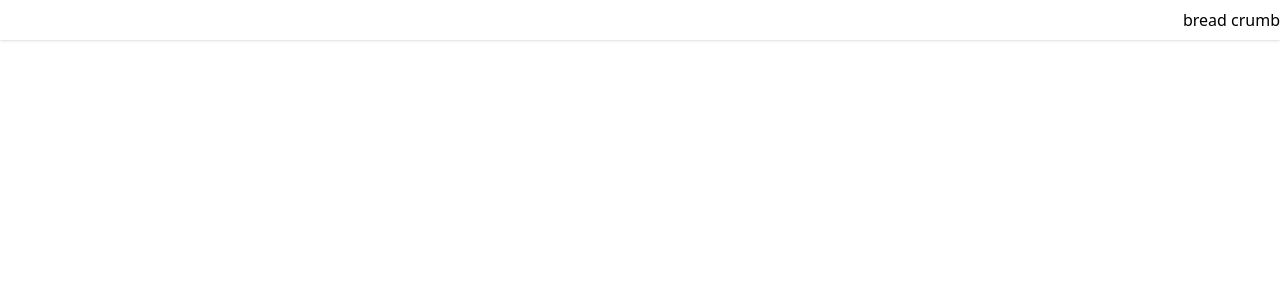
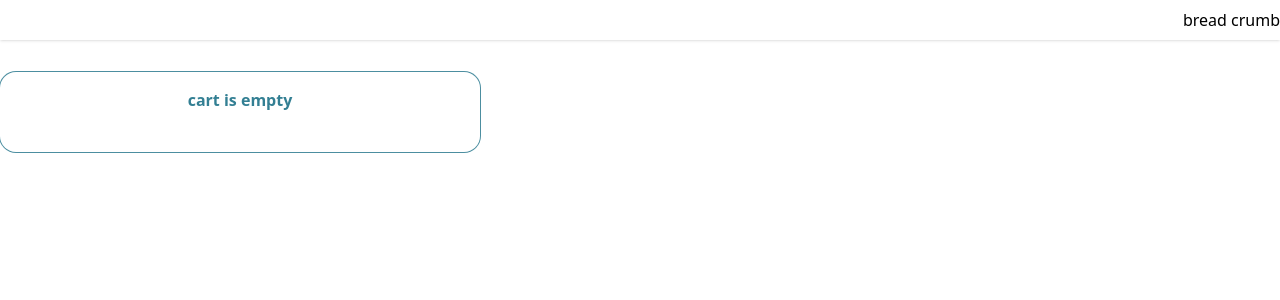
Before and after one commit to minayari/react-final-project, a React (Vite) app: page /cart in a window 1280 px wide. Shown: the top 300 px of the page. Built offline with nearby package versions, Linux system fonts and the light colour scheme; some icons are missing.

Commit message:
shopping cart complete

```diff
--- a/src/hooks/useCart.js
+++ b/src/hooks/useCart.js
@@ -25,6 +25,26 @@ const useCart = create((set) => {
           return { products: newProducts };
         }
       }),
+
+    decreaseProduct: (cartID) =>
+      set((prev) => {
+        const existing = prev.products.find((item) => item.id === cartID);
+        if (!existing) return;
+
+        const updatedProducts = prev.products.map((item) => {
+          if (item.id === cartID) {
+            return { ...item, quantity: item.quantity - 1 };
+          }
+          return item;
+        });
+
+        const filteredProducts = updatedProducts.filter(
+          (item) => item.quantity > 0
+        );
+
+        localStorage.setItem("cartProducts", JSON.stringify(filteredProducts));
+        return { products: filteredProducts };
+      }),
   };
 });
 
--- a/src/hooks/useGetCartProducts.js
+++ b/src/hooks/useGetCartProducts.js
@@ -1,15 +1,24 @@
 import { useQueries, useQuery } from "@tanstack/react-query";
 import api from "../api/api";
 
-export default function useGetCartProducts(productID = []) {
-  return useQueries({
-    queries: productID.map((id) => ({
-      queryKey: ["cartProduct", id],
-      queryFn: async () => {
-        const res = await api.get(`/products/${id}`);
-        return res.data;
-      },
-      retry: 1,
-    })),
+export default function useGetCartProducts(productIDs) {
+  // async function queryFn() {
+  //   const req = await Promise.all(
+  //     productID.map((id) => api.get(`/products/${id}`))
+  //   );
+  //   return req;
+  // }
+
+  async function queryFn() {
+    const req = await Promise.all(
+      productIDs.map((id) => api.get(`/products/${id}`))
+    );
+    return req;
+  }
+
+  return useQuery({
+    queryFn,
+    queryKey: [`cartProducts@${productIDs}`],
+    retry: 1,
   });
 }
--- a/src/pages/CartPage.jsx
+++ b/src/pages/CartPage.jsx
@@ -1,4 +1,4 @@
-import { useState } from "react";
+import { useMemo, useState } from "react";
 import useGetCartProducts from "../hooks/useGetCartProducts";
 import SingleProduct from "../components/SingleProduct";
 import useCart from "../hooks/useCart";
@@ -10,70 +10,113 @@ import ControlPointIcon from "@mui/icons-material/ControlPoint";
 import RemoveCircleOutlineIcon from "@mui/icons-material/RemoveCircleOutline";
 
 export default function Cart() {
-  const { products } = useCart();
-  const productIDs = products.map((item) => item.id);
-  const queries = useGetCartProducts(productIDs);
+  const { products, addProduct, decreaseProduct } = useCart();
 
-  const [isLoading, setIsLoading] = useState(true);
-  const [isError, setIsError] = useState(false);
-  const [openErrorModal, setOpenErrorModal] = useState(false);
+  const localProductsIDs = products.map((item) => item.id);
+  const { data, isLoading, isError, refetch } =
+    useGetCartProducts(localProductsIDs);
 
-  useEffect(() => {
-    const loading = queries.some((query) => query.isLoading);
-    const error = queries.some((query) => query.isError);
-    setOpenErrorModal(error);
+  const mergedProducts = useMemo(() => {
+    return data?.map((apiProducts) => {
+      const productData = apiProducts.data;
+      const cartItem = products.find((pro) => pro.id === productData?.id);
 
-    setIsLoading(loading);
-    setIsError(error);
-  }, [queries]);
+      return {
+        ...productData,
+        quantity: cartItem?.quantity || 0,
+      };
+    });
+  }, [data, products]);
 
   if (isLoading) {
     return <Loader />;
   }
 
   if (isError) {
-    return (
-      <ErrorModal
-        open={openErrorModal}
-        onClose={() => setOpenErrorModal(false)}
-      />
-    );
+    return <ErrorModal open={isError} onClose={refetch} />;
   }
 
   return (
     <div className="grid grid-cols-4 gap-3">
-      {queries.map((item) => {
-        const product = item.data;
-        return (
+      {mergedProducts?.length === 0 ? (
+        <div className="flex flex-col justify-center item-center">
+          <div className="mx-auto w-[30rem] h-[5rem] ring ring-cyan-800/70 rounded-[1rem] p-[1rem]">
+            <h1 className="font-bold text-cyan-800/80 text-center">
+              cart is empty
+            </h1>
+          </div>
+        </div>
+      ) : (
+        mergedProducts?.map((item) => (
           <div
-            key={product.id}
+            key={item?.id}
             className="ring ring-cyan-800/50 m-[1rem] p-[1rem] rounded-[1rem] flex flex-col justify-between items-center"
           >
             <div>
               <img
                 className="aspect-square object-contain w-full"
-                src={product.image}
-                alt="cart-product"
+                src={item?.image}
+                alt="cart product"
               />
               <div className="mt-[0.8rem]">
-                <h1 className="font-bold text-cyan-900">{product.title}</h1>
-                <p className="mt-[0.25rem] text-cyan-900/70">
-                  ${product.price}
-                </p>
+                <h1 className="font-bold text-cyan-900">{item?.title}</h1>
+                <p className="mt-[0.25rem] text-cyan-900/70">${item?.price}</p>
               </div>
             </div>
-            <div className="w-full flex justify-center items-center">
-              <IconButton sx={{ ":hover": { color: "primary.main" } }}>
+
+            <div>
+              <IconButton onClick={() => decreaseProduct(item?.id)}>
+                <RemoveCircleOutlineIcon />
+              </IconButton>
+              <span>{item?.quantity}</span>
+              <IconButton onClick={() => addProduct(item?.id)}>
                 <ControlPointIcon />
-              </IconButton>
-              <span className="mx-[0.5rem]">1</span>
-              <IconButton sx={{ ":hover": { color: "primary.main" } }}>
-                <RemoveCircleOutlineIcon />
               </IconButton>
             </div>
           </div>
-        );
-      })}
+        ))
+      )}
     </div>
   );
+
+  // <div className="grid grid-cols-4 gap-3">
+  //   {queries.map((item) => {
+  //     const product = item.data;
+
+  //     return (
+
+  //       <div
+  //         key={product.id}
+  //         className="ring ring-cyan-800/50 m-[1rem] p-[1rem] rounded-[1rem] flex flex-col justify-between items-center"
+  //       >
+  //         <div>
+  //           <img
+  //             className="aspect-square object-contain w-full"
+  //             src={product.image}
+  //             alt="cart-product"
+  //           />
+  //           <div className="mt-[0.8rem]">
+  //             <h1 className="font-bold text-cyan-900">{product.title}</h1>
+  //             <p className="mt-[0.25rem] text-cyan-900/70">
+  //               ${product.price}
+  //             </p>
+  //           </div>
+  //         </div>
+  //         <div className="w-full flex justify-center items-center">
+  //           <IconButton
+  //             onClick={() => addProduct(product.id)}
+  //             sx={{ ":hover": { color: "primary.main" } }}
+  //           >
+  //             <ControlPointIcon />
+  //           </IconButton>
+  //           <div className="mx-[0.5rem]"></div>
+  //           <IconButton sx={{ ":hover": { color: "primary.main" } }}>
+  //             <RemoveCircleOutlineIcon />
+  //           </IconButton>
+  //         </div>
+  //       </div>
+  //     );
+  //   })}
+  // </div>
+  // );
 }
```
